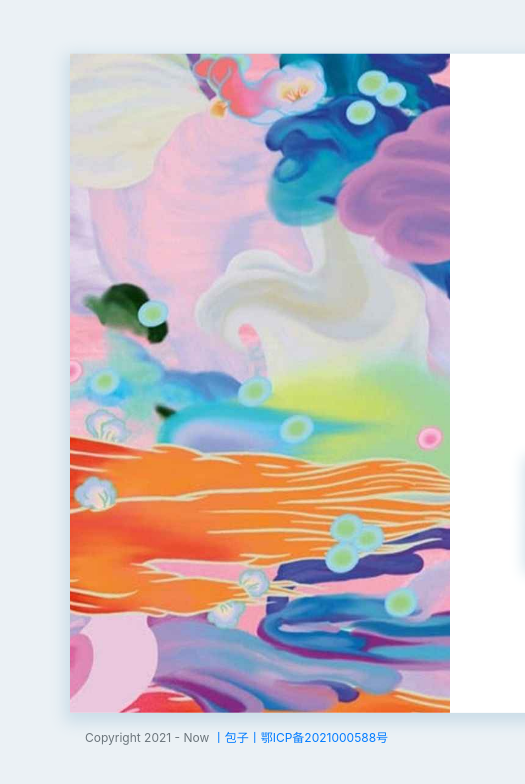
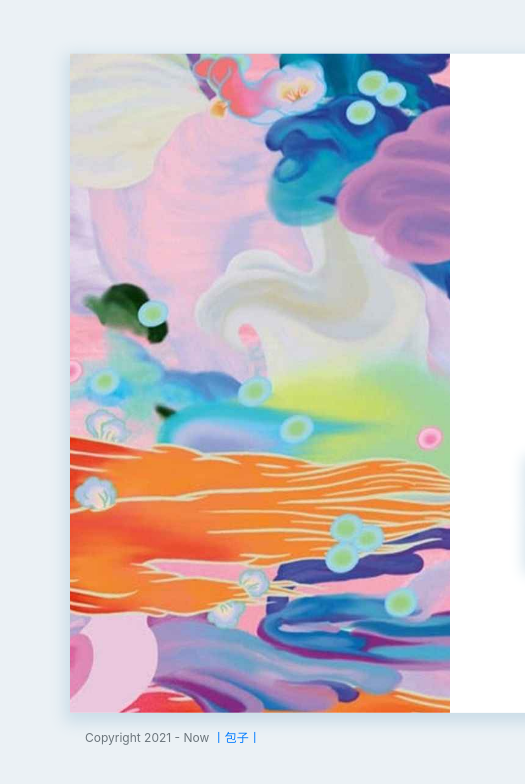
Before and after one commit to lieternity/acodegod.github.io, a plain HTML site: page index.html in a window 1280 px wide. Shown: the full height of the page, 0-525 px from the left. Drawn offline with nearby package versions, Linux system fonts and the light colour scheme.

Commit message:
Update index.html

```diff
--- a/index.html
+++ b/index.html
@@ -42,7 +42,7 @@
         </div>
         <div class="footer">
             <footer class="mt-3">
-                <p>Copyright 2021 - Now <a href="https://blog.eternidad.top/" target="_blank">丨包子丨</a><a href="https://beian.miit.gov.cn/" target="_blank">鄂ICP备2021000588号</a>
+                <p>Copyright 2021 - Now <a href="https://blog.eternidad.top/" target="_blank">丨包子丨</a>
                 </p>
 
             </footer>
```
